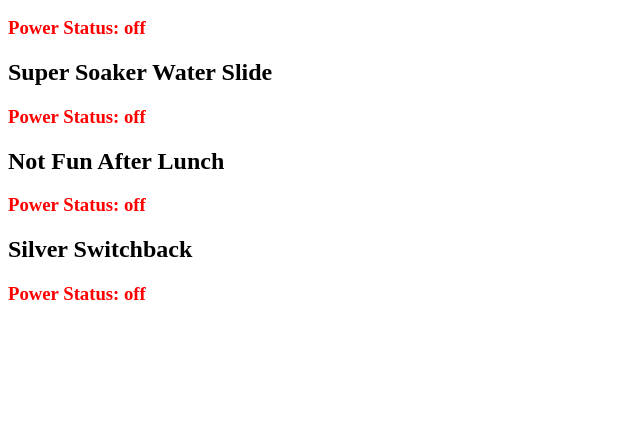
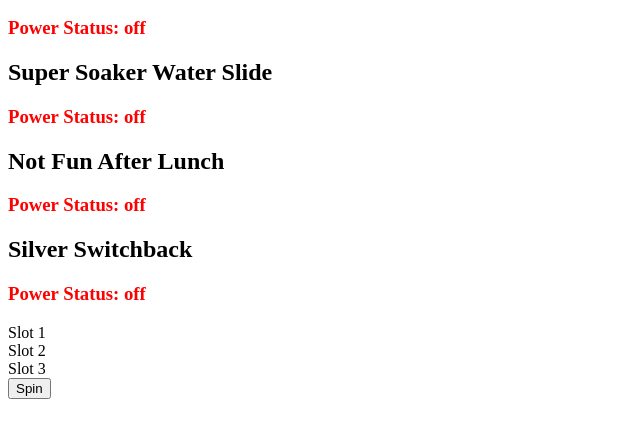
Before and after one commit to zachary-mathias/JS-1-Carnival-Rides, a plain HTML site: page index.html in a window 1280 px wide. Shown: the part 110-548 px from the top of the page, without its empty margins (0-640 px from the left). Drawn offline with Linux system fonts and the light colour scheme.

Commit message:
implement slot machine for students to spin

```diff
--- a/index.html
+++ b/index.html
@@ -23,6 +23,11 @@
     <div class="ride">
         <h2>Silver Switchback</h2>
         <h3 id="ride-4-power">Power Status: off</h3>
+        <div id="slots">
+            <div>Slot 1</div>
+            <div>Slot 2</div>
+            <div>Slot 3</div>
+        </div><button id="spin">Spin</button>
     </div>
     <script src="./index.js"></script>
     <script src="./power-status.js"></script>
```
Also changed, not shown: index.js (+10 -0 lines).
